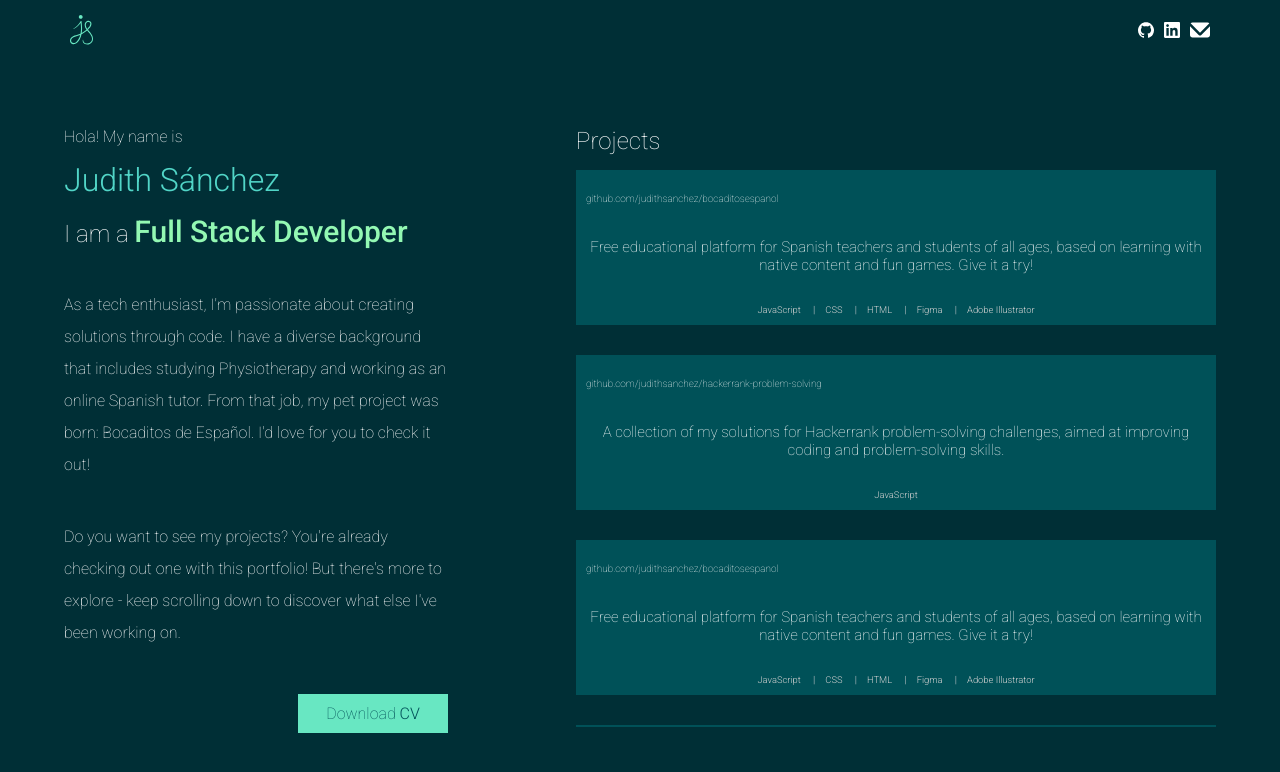
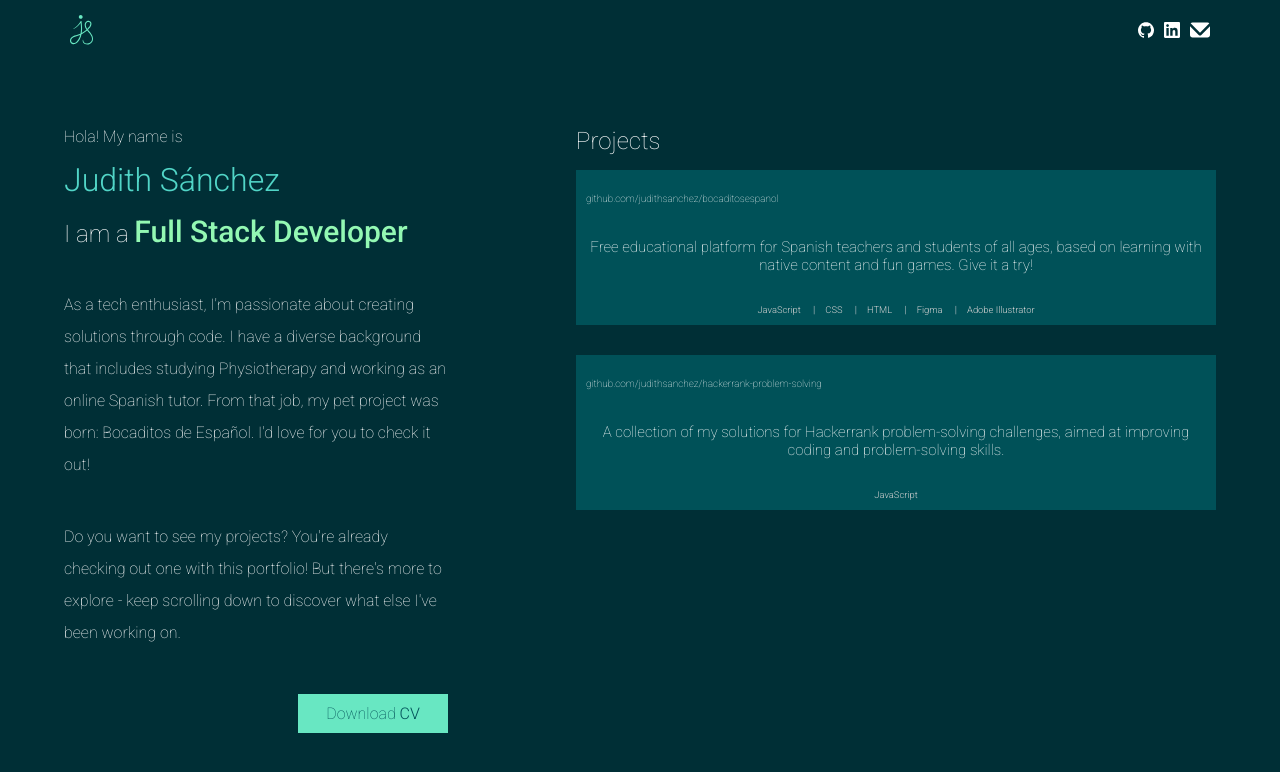
Before and after one commit to judithsanchez/portfolio, a Vue app: page / in a window 1280 px wide. Shown: the top 772 px of the page. Built offline with nearby package versions, Linux system fonts and the light colour scheme.

Commit message:
Working on changing the admin access visibility

```diff
--- a/src/App.vue
+++ b/src/App.vue
@@ -1,8 +1,8 @@
 <template>
   <nav-bar />
-  <about-me />
+  <about-me @show-admin-access="showAdmin = true" />
   <projects-section />
-  <admin-access></admin-access>
+  <admin-access v-if="showAdmin"></admin-access>
   <add-new-project />
 </template>
 
@@ -21,5 +21,10 @@ export default {
     'add-new-project': AddNewProject,
     'admin-access': AdminAccess,
   },
+  data() {
+    return {
+      showAdmin: false,
+    };
+  },
 };
 </script>
--- a/src/assets/style.css
+++ b/src/assets/style.css
@@ -305,6 +305,7 @@
 .add-new-project-form {
   display: none;
 }
+
 .admin-view {
   display: none;
 }
--- a/src/components/AboutMe.vue
+++ b/src/components/AboutMe.vue
@@ -1,7 +1,9 @@
 <template>
   <div class="about-me">
     <p class="first-line">Hola! My name is</p>
-    <h2 class="second-line">{{ firstName }} {{ lastName }}</h2>
+    <h2 class="second-line" @click="incrementCounter">
+      {{ firstName }} {{ lastName }}
+    </h2>
     <h1 class="third-line">
       I am a <span class="job-title">{{ jobTitle }}</span>
     </h1>
@@ -30,7 +32,17 @@ export default {
       aboutMe: portfolioJudithSanchez.aboutMe,
       projectsIntro: portfolioJudithSanchez.projectsIntro,
       cv: portfolioJudithSanchez.cv,
+      clickCounter: 0,
     };
+  },
+  methods: {
+    incrementCounter() {
+      this.clickCounter++;
+      if (this.clickCounter === 3) {
+        alert(this.clickCounter);
+        this.$emit('show-admin-access');
+      }
+    },
   },
 };
 </script>
--- a/src/portfolio-info.js
+++ b/src/portfolio-info.js
@@ -105,86 +105,7 @@ const portfolioJudithSanchez = new Portfolio({
         'A collection of my solutions for Hackerrank problem-solving challenges, aimed at improving coding and problem-solving skills.',
       skillsApplied: ['JavaScript'],
     },
-    {
-      title: 'Bocaditos de Español',
-      url: 'github.com/judithsanchez/bocaditosespanol',
-      description:
-        'Free educational platform for Spanish teachers and students of all ages, based on learning with native content and fun games. Give it a try!',
-      skillsApplied: [
-        'JavaScript',
-        'CSS',
-        'HTML',
-        'Figma',
-        'Adobe Illustrator',
-      ],
-    },
-    {
-      title: 'HackerRank Challenges',
-      url: 'github.com/judithsanchez/hackerrank-problem-solving',
-      description:
-        'A collection of my solutions for Hackerrank problem-solving challenges, aimed at improving coding and problem-solving skills.',
-      skillsApplied: ['JavaScript'],
-    },
-    {
-      title: 'Bocaditos de Español',
-      url: 'github.com/judithsanchez/bocaditosespanol',
-      description:
-        'Free educational platform for Spanish teachers and students of all ages, based on learning with native content and fun games. Give it a try!',
-      skillsApplied: [
-        'JavaScript',
-        'CSS',
-        'HTML',
-        'Figma',
-        'Adobe Illustrator',
-      ],
-    },
-    {
-      title: 'HackerRank Challenges',
-      url: 'github.com/judithsanchez/hackerrank-problem-solving',
-      description:
-        'A collection of my solutions for Hackerrank problem-solving challenges, aimed at improving coding and problem-solving skills.',
-      skillsApplied: ['JavaScript'],
-    },
-    {
-      title: 'Bocaditos de Español',
-      url: 'github.com/judithsanchez/bocaditosespanol',
-      description:
-        'Free educational platform for Spanish teachers and students of all ages, based on learning with native content and fun games. Give it a try!',
-      skillsApplied: [
-        'JavaScript',
-        'CSS',
-        'HTML',
-        'Figma',
-        'Adobe Illustrator',
-      ],
-    },
-    {
-      title: 'HackerRank Challenges',
-      url: 'github.com/judithsanchez/hackerrank-problem-solving',
-      description:
-        'A collection of my solutions for Hackerrank problem-solving challenges, aimed at improving coding and problem-solving skills.',
-      skillsApplied: ['JavaScript'],
-    },
-    {
-      title: 'Bocaditos de Español',
-      url: 'github.com/judithsanchez/bocaditosespanol',
-      description:
-        'Free educational platform for Spanish teachers and students of all ages, based on learning with native content and fun games. Give it a try!',
-      skillsApplied: [
-        'JavaScript',
-        'CSS',
-        'HTML',
-        'Figma',
-        'Adobe Illustrator',
-      ],
-    },
-    {
-      title: 'HackerRank Challenges',
-      url: 'github.com/judithsanchez/hackerrank-problem-solving',
-      description:
-        'A collection of my solutions for Hackerrank problem-solving challenges, aimed at improving coding and problem-solving skills.',
-      skillsApplied: ['JavaScript'],
-    },
+
   ],
 });
 
```
